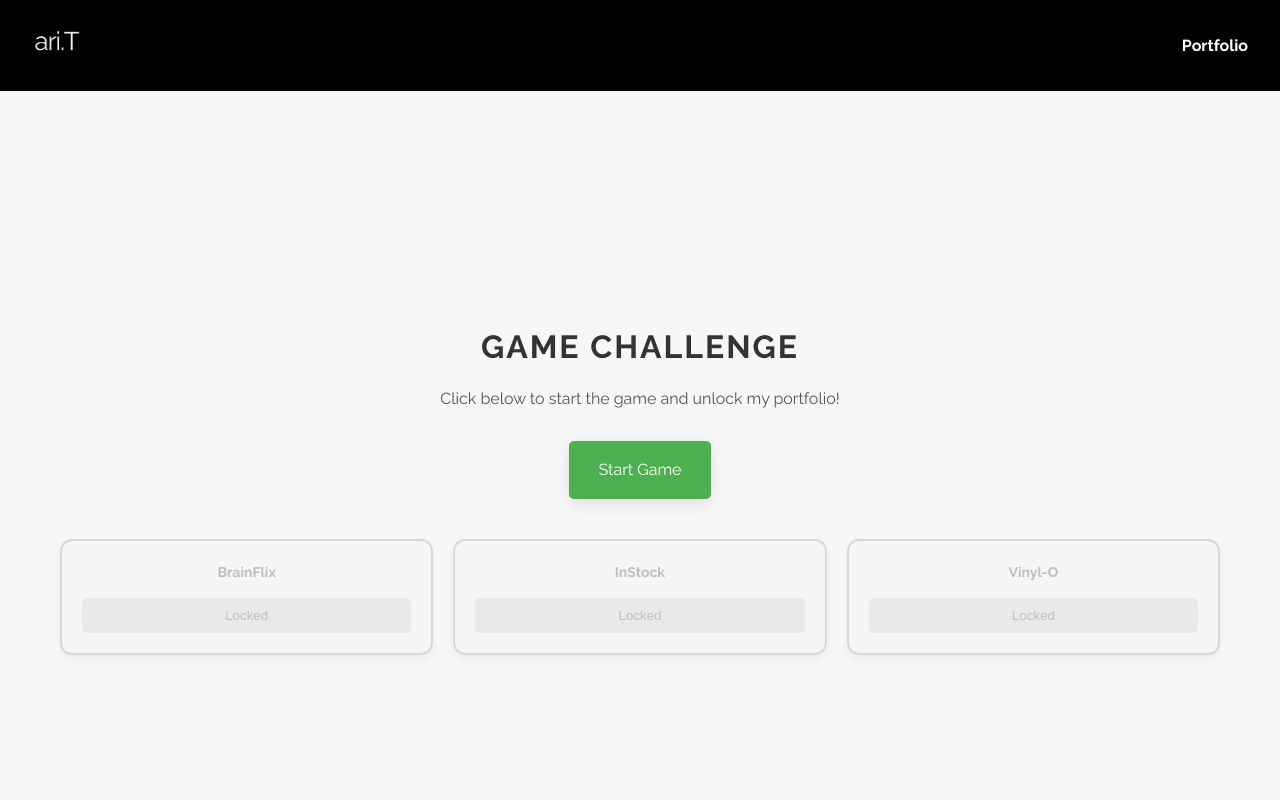
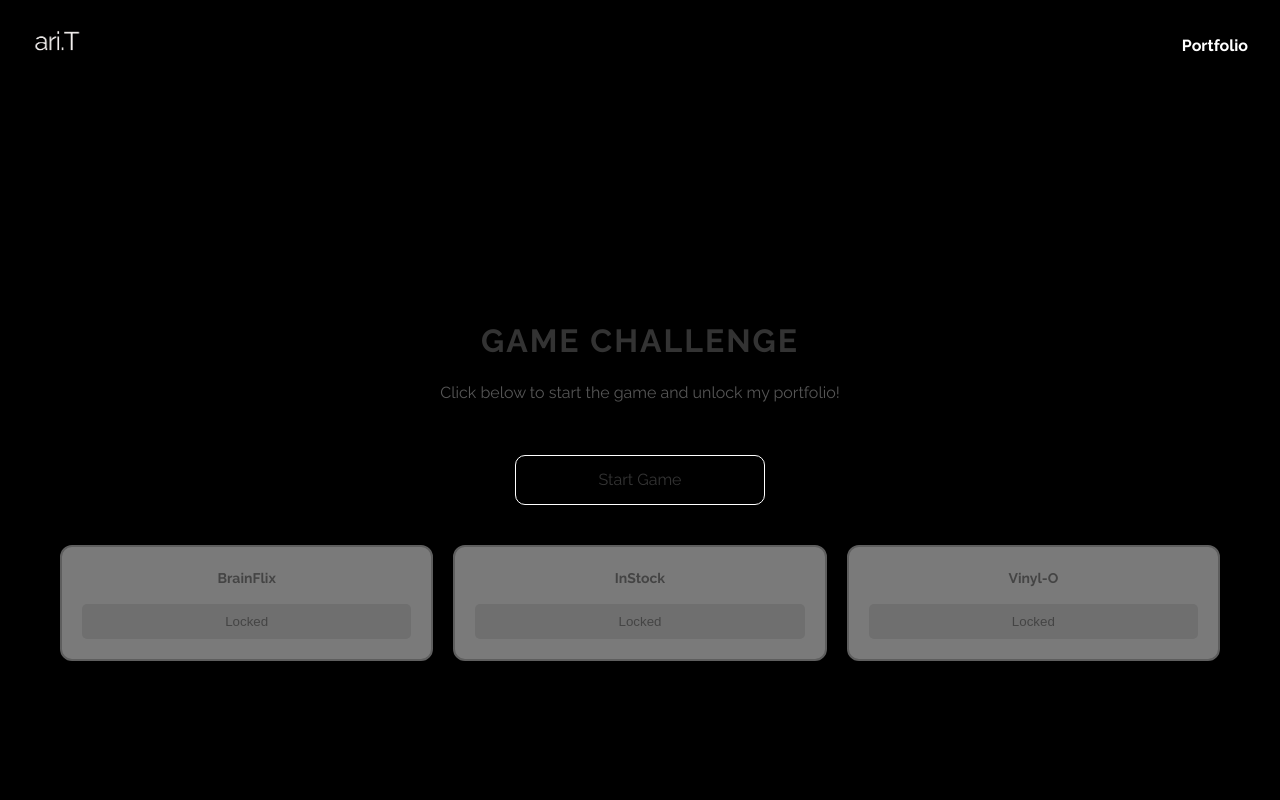
Before and after one commit to ariadnatoledo/mood-sound-card, a React (Vite) app: page /portfolio in a window 1280 px wide. Shown: the top 800 px of the page. Built offline with nearby package versions, Linux system fonts and the light colour scheme.

Commit message:
Add different style in GamePage and ProjectCard

```diff
--- a/src/components/ProjectCard/ProjectCard.scss
+++ b/src/components/ProjectCard/ProjectCard.scss
@@ -4,7 +4,7 @@
 @use "../../styles/global" as *;
 
 .project-card {
-    background-color: #fff;
+    background-color: black;
     border: 2px solid #ddd;
     border-radius: 12px;
     padding: 20px;
@@ -25,8 +25,6 @@
 
     &__button {
       padding: 10px;
-      // font-size: 1.1rem;
-      cursor: pointer;
       border-radius: 5px;
       transition: background-color 0.3s;
 
@@ -38,21 +36,22 @@
     }
 
     &--unlocked {
-      border-color: #4CAF50;
+      border-color: #333;
       box-shadow: 0 6px 12px rgba(0, 0, 0, 0.15);
 
       .project-card__title {
-        color: #4CAF50;
+        color: #333;
       }
 
       .project-card__button {
-        background-color: #4CAF50;
-        color: white;
-        border: none;
+        background-color: black;
+        color: #333;
+        border: 1px solid white;
+        border-radius: 10px;
 
-        &:hover {
-          background-color: #45a049;
-        }
+        // &:hover {
+        //   background-color: #45a049;
+        // }
       }
     }
 
--- a/src/pages/GamePage/GamePage.jsx
+++ b/src/pages/GamePage/GamePage.jsx
@@ -135,8 +135,7 @@ function GamePage() {
 
   return (
     <div className="game">
-      <h2>Current Level: {currentLevel}</h2>
-      <h3>
+      <h3 className="game-winner">
         {winner
           ? `CONGRATULATIONS! ${winner} Wins!`
           : `Next Player: ${xIsNext ? 'X (Player)' : 'O (Computer)'}`}
--- a/src/pages/GamePage/GamePage.scss
+++ b/src/pages/GamePage/GamePage.scss
@@ -1,3 +1,8 @@
+@use "../../styles/mixins" as *;
+@use "../../styles/typography" as *;
+@use "../../styles/variables" as *;
+@use "../../styles/global" as *;
+
 @use "../../styles/mixins" as *;
 @use "../../styles/typography" as *;
 @use "../../styles/variables" as *;
@@ -9,7 +14,7 @@
   align-items: center;
   padding: 20px;
   height: 80vh;
-  background-color: #e9ecef;
+  background-color: black;
   border-radius: 8px;
   box-shadow: 0 6px 15px rgba(0, 0, 0, 0.1);
 }
@@ -23,7 +28,7 @@
 
 .win-message {
   font-size: 2rem;
-  color: green;
+  color: #333;
   font-weight: bold;
   margin-top: 20px;
 }
@@ -35,21 +40,18 @@
   display: flex;
   justify-content: center;
   align-items: center;
-  background-color: #f4f4f4;
-  border: 1px solid #ddd;
+  background-color: black;
+  border: 1px solid white;
+  color: white;
   cursor: pointer;
   transition: background-color 0.3s, transform 0.2s;
 
-  &:hover {
-    background-color: #e9ecef;
-  }
-
   &.x {
-    color: #2196f3;
+    color: white; // X is now white
   }
 
   &.o {
-    color: #e91e63;
+    color: #333; // O is now #333 color
   }
 
   &.disabled {
@@ -62,3 +64,7 @@
 .square:focus {
   outline: none;
 }
+
+.game-winner {
+  color: #333;
+}
--- a/src/pages/Portfolio/Portfolio.scss
+++ b/src/pages/Portfolio/Portfolio.scss
@@ -10,7 +10,7 @@
   justify-content: center;
   text-align: center;
   padding: 30px;
-  background-color: #f7f7f7;
+  background-color: black;
   min-height: 100vh;
   box-sizing: border-box;
 
@@ -32,18 +32,21 @@
   }
 
   &__start-button {
-    // font-size: 1.2rem;
-    color: white;
-    background-color: #4CAF50;
-    padding: 15px 30px;
+    margin-top: 20px;
+    background-color: black;
+    border: 1px solid white;
+    padding: 10px;
+    border-radius: 10px;
+    text-align: center;
+    width: 250px;
+    opacity: 0;
+    transform: translateY(20px);
+    animation: slideIn ease-out forwards 2s;
+    color: #333;
     text-decoration: none;
-    border-radius: 5px;
-    border: none;
-    transition: background-color 0.3s ease, transform 0.3s ease;
-    box-shadow: 0 5px 15px rgba(0, 0, 0, 0.1);
 
     &:hover {
-      background-color: #45a049;
+      // background-color: #45a049;
       transform: translateY(-3px);
     }
 
@@ -60,6 +63,7 @@
     width: 100%;
     max-width: 1200px;
     padding: 0 20px;
+
   }
 
   &__project-card-container {
```
